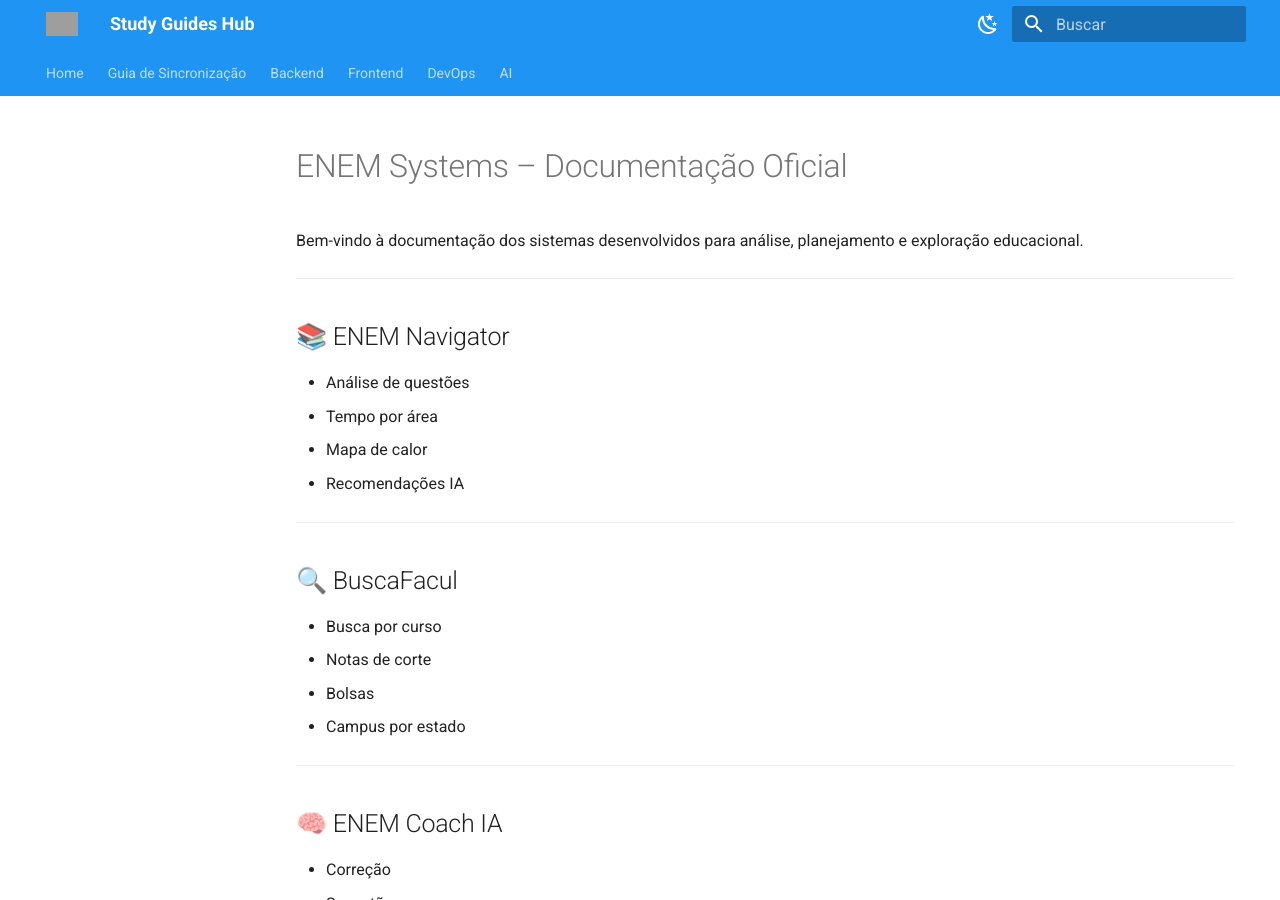
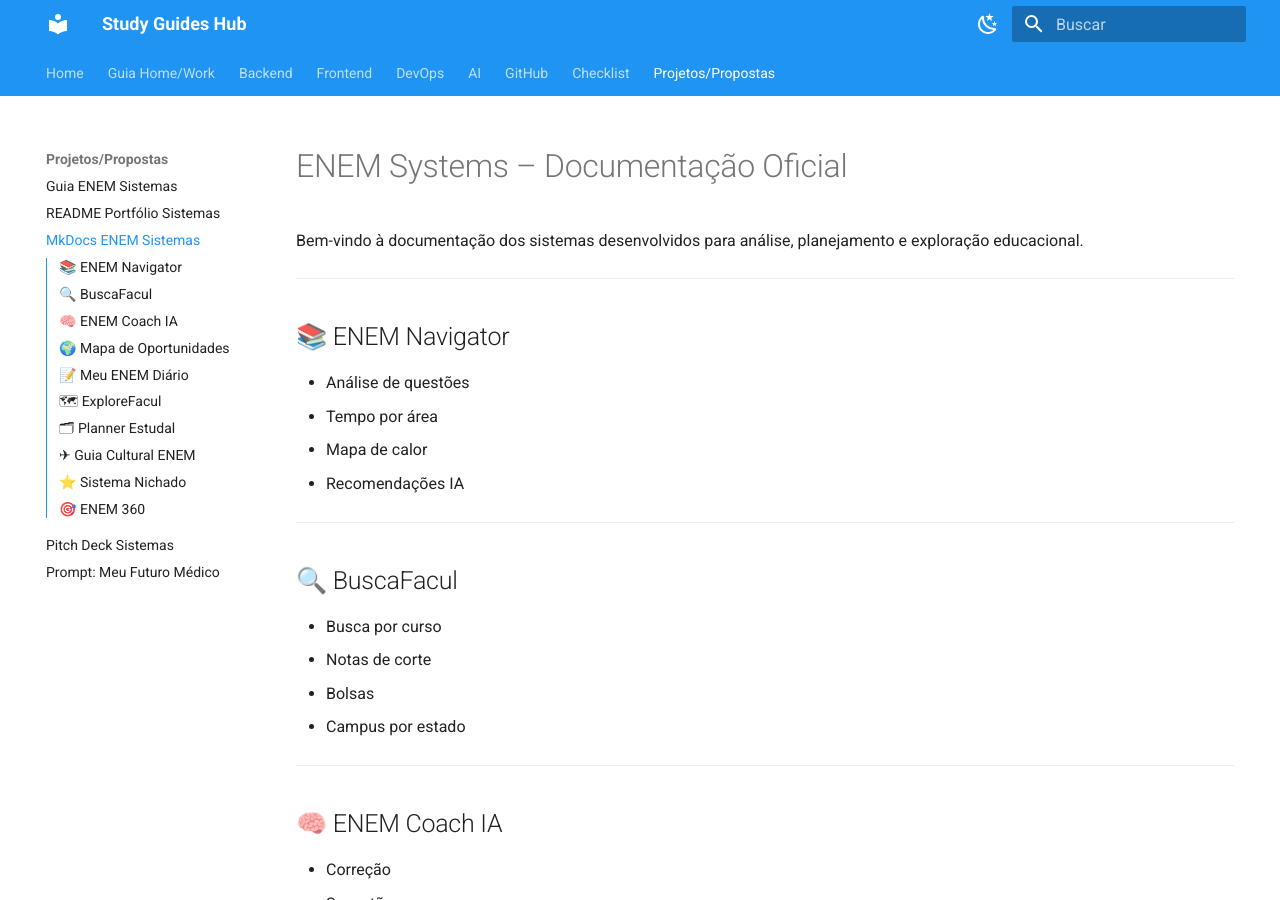
Before and after one commit to mandresoeiro/soeiro-notes, an MkDocs documentation site: the page built from docs/guides/Projetos-Proposta/mkdocs-enem-sistemas.md, in a window 1280 px wide and 900 px high. Built offline with MkDocs 1.6.1 and Material for MkDocs 9.7.7, drawn with Linux system fonts in a browser that asks for light colours; some of the changed lines change nothing that is shown; grey boxes are pictures that could not be loaded.

Commit message:
docs(nav): alinhar navegação ao conteúdo; renomear arquivos de propostas

```diff
--- a/mkdocs.yml
+++ b/mkdocs.yml
@@ -3,8 +3,7 @@ site_url: https://mandresoeiro.github.io/soeiro-notes/
 docs_dir: docs
 theme:
   name: material
-  logo: docs/assets/logo.png  # Adicione um logo em docs/assets/logo.png
-  favicon: docs/assets/favicon.ico  # Adicione um favicon em docs/assets/favicon.ico
+  # logo and favicon placeholders removed until assets exist
   palette:
     - scheme: default
       primary: blue
@@ -37,12 +36,17 @@ extra:
     <div style="text-align:center;">&copy; 2025 Soeiro Notes. Feito com <a href="https://squidfunk.github.io/mkdocs-material/" target="_blank">Material for MkDocs</a>.</div>
 nav:
   - Home: guides/index.md
-  - Guia de Sincronização: guia-sincronizacao.md
-  # ...restante do menu
+  - Guia Home/Work: guides/guia_home_work.md
   - Backend:
       - Django: guides/backend/django.md
       - DRF: guides/backend/drf.md
       - Auth: guides/backend/auth.md
+      - Django CBVs 2025:
+        - 01 Views Simples: guides/backend/django_cbvs_2025/01_views_simples.md
+        - 02 Views Objetos: guides/backend/django_cbvs_2025/02_views_objetos.md
+        - 03 Mixins Essenciais: guides/backend/django_cbvs_2025/03_mixins_essenciais.md
+        - 04 Mixins Forms: guides/backend/django_cbvs_2025/04_mixins_forms.md
+        - 05 Processamento HTTP: guides/backend/django_cbvs_2025/05_processamento_http.md
   - Frontend:
       - React: guides/frontend/react.md
       - Vite: guides/frontend/vite.md
@@ -52,3 +56,19 @@ nav:
       - GitHub Actions: guides/devops/github-actions.md
   - AI:
       - Prompts: guides/ai/prompts.md
+      - ChatGPT: guides/ai/chatgpt/diagnostico-chatgpt.md
+      - CodeGPT: guides/ai/codegpt/diagnostico-codegpt.md
+      - Copilot:
+        - Diagnóstico: guides/ai/copilot/copilot-diagnostico.md
+        - Setup: guides/ai/copilot/github-copilot-setup.md
+      - OpenAI API: guides/ai/openai-api/diagnostico-openai-api.md
+  - GitHub:
+    - Catálogo de Commits: guides/github/catalogo_commits.md
+  - Checklist:
+    - Profissional Software 2025: guides/Checklist-Software/CHECKLIST-PROFISSIONAL-SOFTWARE-2025.md
+  - Projetos/Propostas:
+    - Guia ENEM Sistemas: guides/Projetos-Proposta/guia-sistemas-enem.md
+    - README Portfólio Sistemas: guides/Projetos-Proposta/readme-portfolio-sistemas.md
+    - MkDocs ENEM Sistemas: guides/Projetos-Proposta/mkdocs-enem-sistemas.md
+    - Pitch Deck Sistemas: guides/Projetos-Proposta/pitchdeck-sistemas.md
+    - "Prompt: Meu Futuro Médico": guides/Projetos-Proposta/PROMPT-MEU-FUTURO-MEDICO.md
```
Also changed, not shown: docs/guides/Projetos-Proposta/guia-sistemas-enem.md (renamed from docs/guides/Projetos-Proposta/1) guia-sistemas-enem.md), docs/guides/Projetos-Proposta/mkdocs-enem-sistemas.md (renamed from docs/guides/Projetos-Proposta/3) mkdocs-enem-sistemas.md), docs/guides/Projetos-Proposta/pitchdeck-sistemas.md (renamed from docs/guides/Projetos-Proposta/4) pitchdeck-sistemas.md), docs/guides/Projetos-Proposta/readme-portfolio-sistemas.md (renamed from docs/guides/Projetos-Proposta/2) readme-portfolio-sistemas.md), 1 other file.
